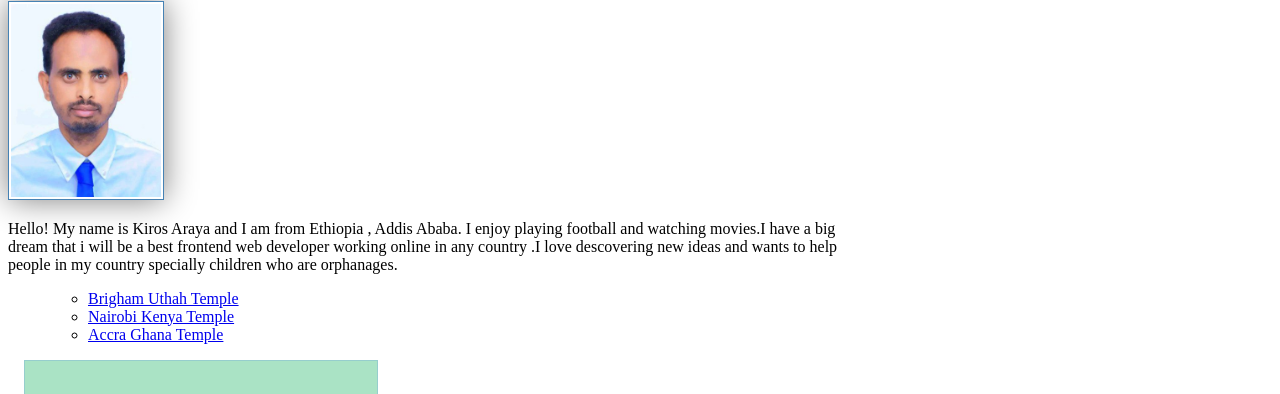
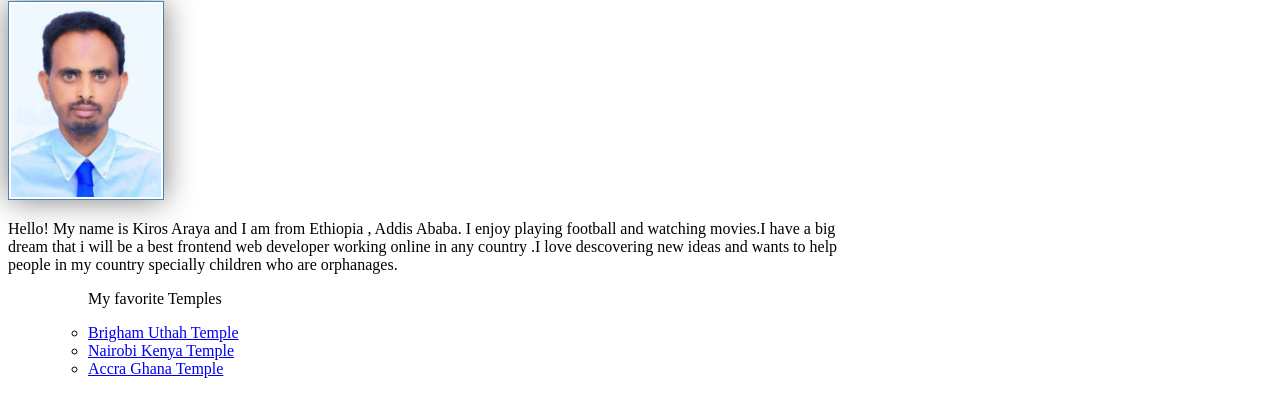
Before and after one commit to kiros24/wdd130, a plain HTML site: page index.html in a window 1280 px wide. Shown: the part 397-791 px from the top of the page. Drawn offline with Linux system fonts and the light colour scheme.

Commit message:
Add files via upload

```diff
--- a/index.html
+++ b/index.html
@@ -31,9 +31,10 @@
 
       <h1>Kiros Araya | WDD 130</h1>
       <img src="image/profile.jpg" alt="Hello, my name is Kiros Araya" width="200">
-      <p>Hello! My name is Kiros Araya and I am from Ethiopia , Addis Ababa. I enjoy playing football and watching movies.I have a big dream that i will be a best frontend web developer working online in any country .I love descovering new ideas and wants to help people in my country specially children who are orphanages. </p>
+      <p>Hello! My name is Kiros Araya and I am from Ethiopia , Addis Ababa. I enjoy playing football and watching movies.I have a big dream that i will be a best frontend web developer working online in any country .I love descovering new ideas and wants to help people in my country specially children who are orphanages.</p>
 <ul>
-<ul class="box">
+  <ul class="box">
+  <P>My favorite Temples </P>
   <li><a href="https://churchofjesuschristtemples.org/brigham-city-utah-temple/" target="_blank">Brigham Uthah Temple</a></li>
   <li><a href="https://churchofjesuschristtemples.org/nairobi-kenya-temple/" target="_blank">Nairobi Kenya Temple</a></li>
   <li><a href="https://churchofjesuschristtemples.org/accra-ghana-temple/" target="_blank">Accra Ghana Temple</a></li>
```
